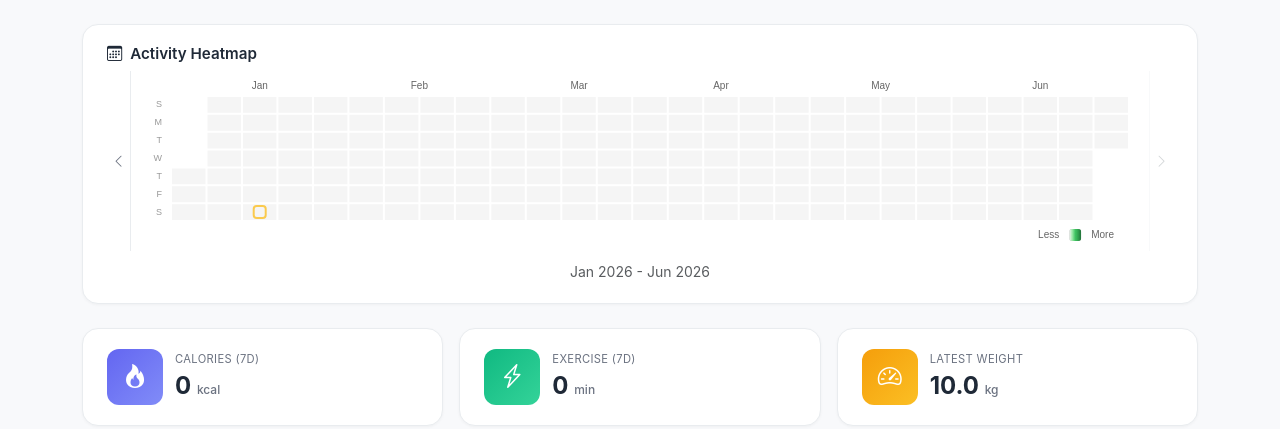
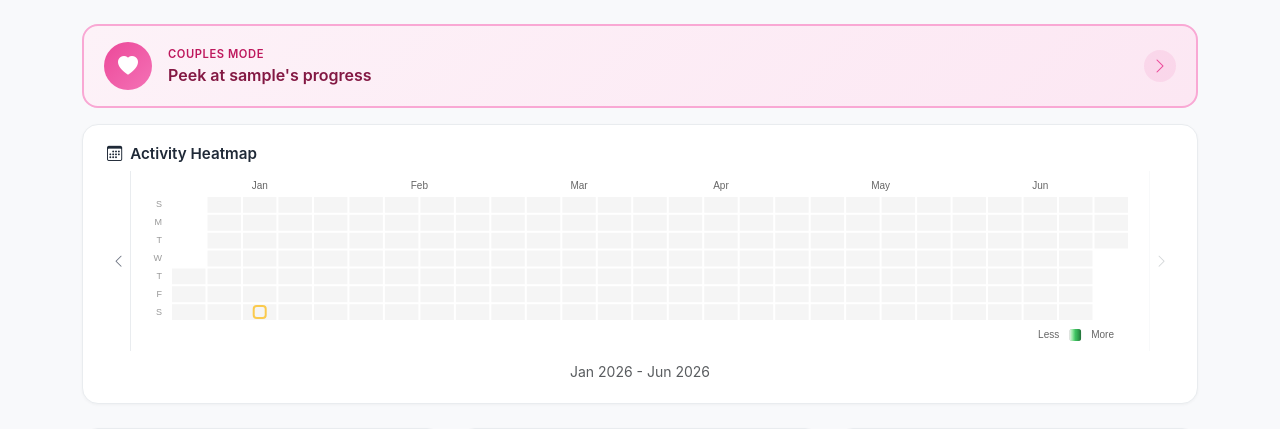
Before and after one commit to Tareq0267/Avicenna, a Django app: page /tracker/ in a window 1280 px wide. Shown: the part 58-487 px from the top of the page. Run offline with Django 4.2, Linux system fonts and the light colour scheme; a user stored in the database is signed in; tables that the repository leaves empty hold one stand-in row (values such as "Sample post").

Commit message:
Add Couples Mode for partner dashboard viewing
- Add UserProfile model with partner field for linking accounts
- Create migration to auto-create profiles for existing users
- Add partner_dashboard view for read-only partner data viewing
- Add cute pink partner banner with heartbeat animation
- Add partner toggle card on own dashboard when linked
- Update daily_recap to support viewing partner's entries
- Add couples mode styles with animations

To link accounts: Admin > User Profiles > set partner field

Co-Authored-By: Claude Opus 4.5 <noreply@anthropic.com>

```diff
--- a/static/tracker/css/style.css
+++ b/static/tracker/css/style.css
@@ -343,3 +343,231 @@ body {
     text-overflow: ellipsis;
   }
 }
+
+/* ===== Couples Mode / Partner View Styles ===== */
+
+/* Partner Banner (shown when viewing partner's dashboard) */
+.partner-banner {
+  background: linear-gradient(135deg, #ec4899, #f472b6);
+  border-radius: 1rem;
+  margin-bottom: 1rem;
+  padding: 1rem 1.25rem;
+  box-shadow: 0 4px 20px rgba(236, 72, 153, 0.25);
+  animation: slideInBanner 0.4s ease-out;
+}
+
+@keyframes slideInBanner {
+  from {
+    opacity: 0;
+    transform: translateY(-10px);
+  }
+  to {
+    opacity: 1;
+    transform: translateY(0);
+  }
+}
+
+.partner-banner-content {
+  display: flex;
+  align-items: center;
+  gap: 1rem;
+  flex-wrap: wrap;
+}
+
+.partner-banner-icon {
+  width: 48px;
+  height: 48px;
+  background: rgba(255, 255, 255, 0.2);
+  border-radius: 50%;
+  display: flex;
+  align-items: center;
+  justify-content: center;
+  font-size: 1.25rem;
+  color: #fff;
+  animation: heartbeat 1.5s ease-in-out infinite;
+  flex-shrink: 0;
+}
+
+@keyframes heartbeat {
+  0%, 100% { transform: scale(1); }
+  50% { transform: scale(1.1); }
+}
+
+.partner-banner-text {
+  display: flex;
+  flex-direction: column;
+  flex-grow: 1;
+  min-width: 0;
+}
+
+.partner-banner-label {
+  font-size: 0.75rem;
+  color: rgba(255, 255, 255, 0.8);
+  text-transform: uppercase;
+  letter-spacing: 0.05em;
+}
+
+.partner-banner-name {
+  font-size: 1.1rem;
+  font-weight: 700;
+  color: #fff;
+  white-space: nowrap;
+  overflow: hidden;
+  text-overflow: ellipsis;
+}
+
+.partner-banner-btn {
+  flex-shrink: 0;
+  font-weight: 600;
+  border-radius: 0.5rem;
+  padding: 0.5rem 1rem;
+  background: rgba(255, 255, 255, 0.95);
+  color: #ec4899;
+  border: none;
+  transition: all 0.2s;
+}
+
+.partner-banner-btn:hover {
+  background: #fff;
+  color: #db2777;
+  transform: translateY(-1px);
+  box-shadow: 0 4px 12px rgba(0, 0, 0, 0.15);
+}
+
+/* Partner Toggle Card (shown on own dashboard when partner is linked) */
+.partner-toggle-wrapper {
+  animation: fadeIn 0.3s ease-out;
+}
+
+@keyframes fadeIn {
+  from { opacity: 0; }
+  to { opacity: 1; }
+}
+
+.partner-toggle-card {
+  display: flex;
+  align-items: center;
+  gap: 1rem;
+  background: linear-gradient(135deg, #fdf2f8, #fce7f3);
+  border: 2px solid #f9a8d4;
+  border-radius: 1rem;
+  padding: 1rem 1.25rem;
+  text-decoration: none;
+  transition: all 0.3s ease;
+  cursor: pointer;
+}
+
+.partner-toggle-card:hover {
+  background: linear-gradient(135deg, #fce7f3, #fbcfe8);
+  border-color: #ec4899;
+  transform: translateY(-2px);
+  box-shadow: 0 8px 25px rgba(236, 72, 153, 0.2);
+  text-decoration: none;
+}
+
+.partner-toggle-icon {
+  width: 48px;
+  height: 48px;
+  background: linear-gradient(135deg, #ec4899, #f472b6);
+  border-radius: 50%;
+  display: flex;
+  align-items: center;
+  justify-content: center;
+  font-size: 1.25rem;
+  color: #fff;
+  flex-shrink: 0;
+  transition: transform 0.3s ease;
+}
+
+.partner-toggle-card:hover .partner-toggle-icon {
+  animation: heartbeat 0.8s ease-in-out infinite;
+}
+
+.partner-toggle-text {
+  display: flex;
+  flex-direction: column;
+  flex-grow: 1;
+  min-width: 0;
+}
+
+.partner-toggle-label {
+  font-size: 0.7rem;
+  color: #be185d;
+  text-transform: uppercase;
+  letter-spacing: 0.05em;
+  font-weight: 600;
+}
+
+.partner-toggle-name {
+  font-size: 1rem;
+  font-weight: 600;
+  color: #831843;
+  white-space: nowrap;
+  overflow: hidden;
+  text-overflow: ellipsis;
+}
+
+.partner-toggle-arrow {
+  width: 32px;
+  height: 32px;
+  background: rgba(236, 72, 153, 0.1);
+  border-radius: 50%;
+  display: flex;
+  align-items: center;
+  justify-content: center;
+  color: #ec4899;
+  flex-shrink: 0;
+  transition: all 0.3s ease;
+}
+
+.partner-toggle-card:hover .partner-toggle-arrow {
+  background: #ec4899;
+  color: #fff;
+  transform: translateX(3px);
+}
+
+/* Mobile adjustments for partner mode */
+@media (max-width: 576px) {
+  .partner-banner {
+    padding: 0.875rem 1rem;
+  }
+
+  .partner-banner-content {
+    gap: 0.75rem;
+  }
+
+  .partner-banner-icon {
+    width: 40px;
+    height: 40px;
+    font-size: 1rem;
+  }
+
+  .partner-banner-name {
+    font-size: 1rem;
+  }
+
+  .partner-banner-btn {
+    padding: 0.4rem 0.75rem;
+    font-size: 0.8rem;
+  }
+
+  .partner-toggle-card {
+    padding: 0.875rem 1rem;
+    gap: 0.75rem;
+  }
+
+  .partner-toggle-icon {
+    width: 40px;
+    height: 40px;
+    font-size: 1rem;
+  }
+
+  .partner-toggle-name {
+    font-size: 0.9rem;
+  }
+
+  .partner-toggle-arrow {
+    width: 28px;
+    height: 28px;
+  }
+}
--- a/templates/tracker/dashboard.html
+++ b/templates/tracker/dashboard.html
@@ -2,6 +2,42 @@
 {% load static %}
 
 {% block content %}
+<!-- Partner Mode Banner (when viewing partner's dashboard) -->
+{% if viewing_partner %}
+<div class="partner-banner">
+  <div class="partner-banner-content">
+    <div class="partner-banner-icon">
+      <i class="bi bi-heart-fill"></i>
+    </div>
+    <div class="partner-banner-text">
+      <span class="partner-banner-label">Peeking at</span>
+      <span class="partner-banner-name">{{ partner_name }}'s Journey</span>
+    </div>
+    <a href="{% url 'tracker:dashboard' %}" class="btn btn-sm btn-light partner-banner-btn">
+      <i class="bi bi-arrow-left me-1"></i>Back to Mine
+    </a>
+  </div>
+</div>
+{% endif %}
+
+<!-- Partner Toggle Card (only show if user has a partner and viewing own dashboard) -->
+{% if partner and not viewing_partner %}
+<div class="partner-toggle-wrapper mb-3">
+  <a href="{% url 'tracker:partner_dashboard' %}" class="partner-toggle-card">
+    <div class="partner-toggle-icon">
+      <i class="bi bi-heart-fill"></i>
+    </div>
+    <div class="partner-toggle-text">
+      <span class="partner-toggle-label">Couples Mode</span>
+      <span class="partner-toggle-name">Peek at {{ partner_name }}'s progress</span>
+    </div>
+    <div class="partner-toggle-arrow">
+      <i class="bi bi-chevron-right"></i>
+    </div>
+  </a>
+</div>
+{% endif %}
+
 <!-- Activity Heatmap -->
 <div class="row mb-4">
   <div class="col-12">
@@ -253,6 +289,8 @@ document.addEventListener('DOMContentLoaded', function() {
   const heatmapStart = '{{ heatmap_start }}';
   const heatmapEnd = '{{ heatmap_end }}';
   const todayStr = '{{ today }}';
+  const viewingPartner = {{ viewing_partner|yesno:"true,false" }};
+  const targetUserId = {{ target_user.id }};
 
   const tooltipStyle = { trigger: 'axis', backgroundColor: '#fff', borderColor: '#e5e5e5', textStyle: { color: '#333' } };
   const gridStyle = { left: '3%', right: '4%', bottom: '3%', containLabel: true };
@@ -474,8 +512,12 @@ document.addEventListener('DOMContentLoaded', function() {
 
     modal.show();
 
-    // Fetch daily data
-    fetch('/tracker/daily-recap/' + dateStr + '/')
+    // Fetch daily data (include user ID if viewing partner's data)
+    let recapUrl = '/tracker/daily-recap/' + dateStr + '/';
+    if (viewingPartner) {
+      recapUrl = '/tracker/daily-recap/' + dateStr + '/user/' + targetUserId + '/';
+    }
+    fetch(recapUrl)
       .then(response => response.json())
       .then(data => {
         recapLoading.classList.add('d-none');
--- a/tracker/urls.py
+++ b/tracker/urls.py
@@ -5,9 +5,11 @@ app_name = 'tracker'
 
 urlpatterns = [
     path('dashboard/', views.dashboard, name='dashboard'),
+    path('dashboard/partner/', views.partner_dashboard, name='partner_dashboard'),
     path('', views.dashboard, name='dashboard-root'),
     path('import-json/', views.import_json, name='import_json'),
     path('add-weight/', views.add_weight, name='add_weight'),
     path('daily-recap/<str:date_str>/', views.daily_recap, name='daily_recap'),
+    path('daily-recap/<str:date_str>/user/<int:user_id>/', views.daily_recap, name='daily_recap_user'),
     path('guide/', views.guide, name='guide'),
 ]
--- a/tracker/views.py
+++ b/tracker/views.py
@@ -33,7 +33,7 @@ from django.db.models import Sum, Count, Max
 from django.http import JsonResponse
 from django.views.decorators.http import require_POST
 from django.contrib.auth.models import User
-from .models import DietaryEntry, ExerciseEntry, WeightEntry
+from .models import DietaryEntry, ExerciseEntry, WeightEntry, UserProfile
 
 from django.utils import timezone
 from datetime import timedelta, datetime
@@ -43,15 +43,29 @@ from django.contrib.auth.decorators import login_required
 
 from django.views.decorators.cache import never_cache
 
+def get_partner(user):
+    """Get the partner user if linked, otherwise None."""
+    try:
+        profile = user.profile
+        return profile.partner
+    except UserProfile.DoesNotExist:
+        return None
+
+
 @login_required
 @never_cache
-def dashboard(request):
+def dashboard(request, view_partner=False):
     today = timezone.now().date()
 
+    # Determine which user's data to show
+    partner = get_partner(request.user)
+    viewing_partner = view_partner and partner is not None
+    target_user = partner if viewing_partner else request.user
+
     # Find the most recent entry date to base charts on actual data
-    latest_dietary = DietaryEntry.objects.filter(user=request.user).aggregate(m=Max('date'))['m']
-    latest_exercise = ExerciseEntry.objects.filter(user=request.user).aggregate(m=Max('date'))['m']
-    latest_weight = WeightEntry.objects.filter(user=request.user).aggregate(m=Max('date'))['m']
+    latest_dietary = DietaryEntry.objects.filter(user=target_user).aggregate(m=Max('date'))['m']
+    latest_exercise = ExerciseEntry.objects.filter(user=target_user).aggregate(m=Max('date'))['m']
+    latest_weight = WeightEntry.objects.filter(user=target_user).aggregate(m=Max('date'))['m']
     latest_dates = [d for d in [latest_dietary, latest_exercise, latest_weight, today] if d]
 
     if latest_dates:
@@ -61,15 +75,15 @@ def dashboard(request):
         chart_end = today
         chart_start = today - timedelta(days=29)
 
-    # --- recent entries for tables (user-specific) ---
-    dietary_recent = DietaryEntry.objects.filter(user=request.user).order_by('-date', '-id')[:25]
-    exercise_recent = ExerciseEntry.objects.filter(user=request.user).order_by('-date', '-id')[:15]
-    weight_recent = WeightEntry.objects.filter(user=request.user).order_by('-date')[:10]
+    # --- recent entries for tables (target user) ---
+    dietary_recent = DietaryEntry.objects.filter(user=target_user).order_by('-date', '-id')[:25]
+    exercise_recent = ExerciseEntry.objects.filter(user=target_user).order_by('-date', '-id')[:15]
+    weight_recent = WeightEntry.objects.filter(user=target_user).order_by('-date')[:10]
 
     # --- aggregate data for charts (based on actual data range) ---
     # Calories per day (line chart)
     cal_qs = (
-        DietaryEntry.objects.filter(user=request.user, date__gte=chart_start, date__lte=chart_end)
+        DietaryEntry.objects.filter(user=target_user, date__gte=chart_start, date__lte=chart_end)
         .values('date')
         .annotate(total=Sum('calories'))
         .order_by('date')
@@ -79,7 +93,7 @@ def dashboard(request):
 
     # Exercise minutes per day (bar chart)
     ex_qs = (
-        ExerciseEntry.objects.filter(user=request.user, date__gte=chart_start, date__lte=chart_end)
+        ExerciseEntry.objects.filter(user=target_user, date__gte=chart_start, date__lte=chart_end)
         .values('date')
         .annotate(total=Sum('duration_minutes'))
         .order_by('date')
@@ -88,12 +102,12 @@ def dashboard(request):
     ex_values = [r['total'] or 0 for r in ex_qs]
 
     # Weight trend (line chart) - show all weight data in range
-    wt_qs = WeightEntry.objects.filter(user=request.user, date__gte=chart_start, date__lte=chart_end).order_by('date')
+    wt_qs = WeightEntry.objects.filter(user=target_user, date__gte=chart_start, date__lte=chart_end).order_by('date')
     wt_dates = [str(w.date) for w in wt_qs]
     wt_values = [float(w.weight_kg) for w in wt_qs]
 
     # Get latest weight (regardless of date range)
-    latest_weight_entry = WeightEntry.objects.filter(user=request.user).order_by('-date').first()
+    latest_weight_entry = WeightEntry.objects.filter(user=target_user).order_by('-date').first()
     latest_weight_value = float(latest_weight_entry.weight_kg) if latest_weight_entry else None
 
     # --- Heatmap: activity count per day (12 months back for navigation) ---
@@ -104,13 +118,13 @@ def dashboard(request):
 
     activity_counts = defaultdict(int)
     # count dietary entries
-    for r in DietaryEntry.objects.filter(user=request.user, date__gte=heatmap_start, date__lte=heatmap_end).values('date').annotate(c=Count('id')):
+    for r in DietaryEntry.objects.filter(user=target_user, date__gte=heatmap_start, date__lte=heatmap_end).values('date').annotate(c=Count('id')):
         activity_counts[str(r['date'])] += r['c']
     # count exercise entries
-    for r in ExerciseEntry.objects.filter(user=request.user, date__gte=heatmap_start, date__lte=heatmap_end).values('date').annotate(c=Count('id')):
+    for r in ExerciseEntry.objects.filter(user=target_user, date__gte=heatmap_start, date__lte=heatmap_end).values('date').annotate(c=Count('id')):
         activity_counts[str(r['date'])] += r['c']
     # count weight entries
-    for r in WeightEntry.objects.filter(user=request.user, date__gte=heatmap_start, date__lte=heatmap_end).values('date').annotate(c=Count('id')):
+    for r in WeightEntry.objects.filter(user=target_user, date__gte=heatmap_start, date__lte=heatmap_end).values('date').annotate(c=Count('id')):
         activity_counts[str(r['date'])] += r['c']
     # Build list [[date, count], ...]
     heatmap_data = [[d, c] for d, c in activity_counts.items()]
@@ -142,8 +156,20 @@ def dashboard(request):
         'total_calories': total_calories,
         'total_exercise_min': total_exercise_min,
         'latest_weight': latest_weight_value,
+        # Partner/couples mode
+        'viewing_partner': viewing_partner,
+        'partner': partner,
+        'partner_name': partner.username if partner else None,
+        'target_user': target_user,
     }
     return render(request, 'tracker/dashboard.html', context)
+
+
+@login_required
+@never_cache
+def partner_dashboard(request):
+    """View partner's dashboard (read-only)."""
+    return dashboard(request, view_partner=True)
 
 
 @require_POST
@@ -280,19 +306,30 @@ def guide(request):
 
 
 @login_required
-def daily_recap(request, date_str):
+def daily_recap(request, date_str, user_id=None):
     """Get daily recap data for a specific date."""
     try:
         entry_date = datetime.strptime(date_str, '%Y-%m-%d').date()
 
+        # Determine which user's data to fetch
+        if user_id:
+            # Verify the user_id is the current user's partner
+            partner = get_partner(request.user)
+            if partner and partner.id == user_id:
+                target_user = partner
+            else:
+                return JsonResponse({'success': False, 'error': 'Unauthorized'})
+        else:
+            target_user = request.user
+
         # Get all entries for this date
-        dietary = list(DietaryEntry.objects.filter(date=entry_date).values(
+        dietary = list(DietaryEntry.objects.filter(user=target_user, date=entry_date).values(
             'item', 'calories', 'notes', 'remarks'
         ))
-        exercise = list(ExerciseEntry.objects.filter(date=entry_date).values(
+        exercise = list(ExerciseEntry.objects.filter(user=target_user, date=entry_date).values(
             'activity', 'duration_minutes', 'calories_burned', 'remarks'
         ))
-        weight = list(WeightEntry.objects.filter(date=entry_date).values(
+        weight = list(WeightEntry.objects.filter(user=target_user, date=entry_date).values(
             'weight_kg', 'notes'
         ))
 
```
Also changed, not shown: tracker/admin.py (+16 -1 lines), tracker/models.py (+44 -0 lines), tracker/migrations/0004_userprofile.py (added).
